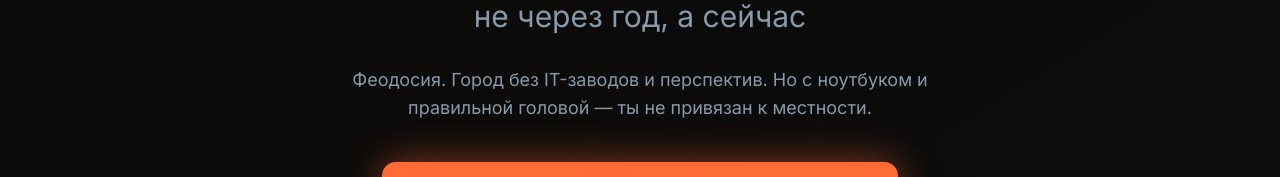
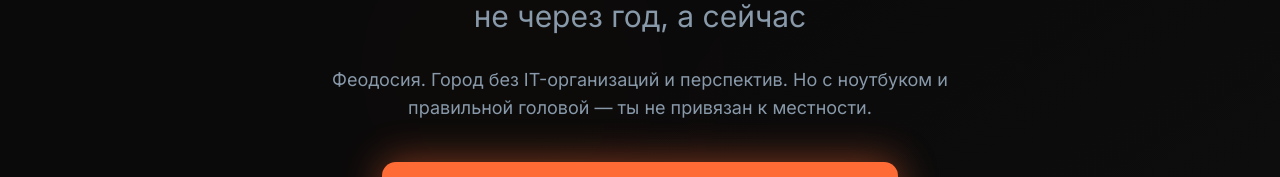
Before and after one commit to tagir751/Ticket, a React (Vite) app: page / in a window 1280 px wide. Shown: the part 324-501 px from the top of the page. Built offline with nearby package versions, Linux system fonts and the light colour scheme.

Commit message:
Update Hero.tsx

```diff
--- a/src/sections/Hero.tsx
+++ b/src/sections/Hero.tsx
@@ -63,7 +63,7 @@ export default function Hero() {
           transition={{ duration: 0.8, delay: 0.4, ease: [0, 0, 0.2, 1] }}
           className="text-base sm:text-lg text-slate-text max-w-2xl mx-auto mb-10"
         >
-          Феодосия. Город без IT-заводов и перспектив.
+          Феодосия. Город без IT-организаций и перспектив.
           Но с ноутбуком и правильной головой — ты не привязан к местности.
         </motion.p>
 
```
